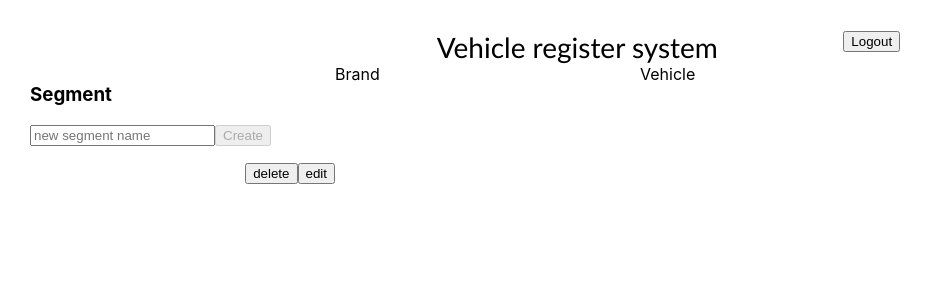
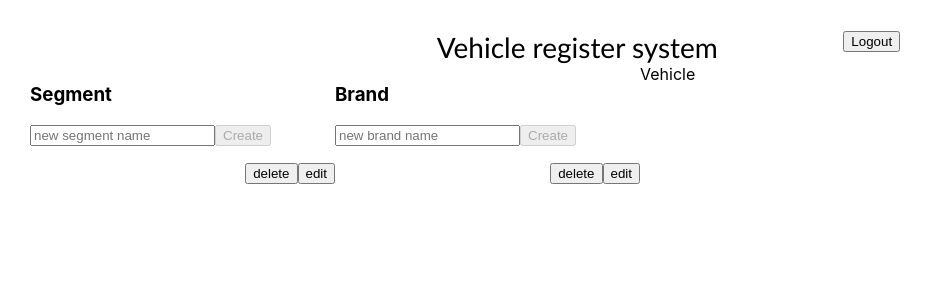
Before and after one commit to enuii3/react_vehicle, a React (Create React App) app: page /vehicle in a window 1280 px wide. Shown: the top 300 px of the page, without its empty margins (0-933 px from the left). Built offline with nearby package versions, Linux system fonts and the light colour scheme; no server answers.

Commit message:
feat: Brandコンポーネントの作成

```diff
--- a/src/components/Brand.js
+++ b/src/components/Brand.js
@@ -1,7 +1,108 @@
-import React from "react";
+import React, { useState, useEffect } from "react";
+import styles from "./Brand.module.css";
+import { useDispatch, useSelector } from "react-redux";
+import {
+  fetchAsyncGetBrands,
+  fetchAsyncCreateBrand,
+  fetchAsyncUpdateBrand,
+  fetchAsyncDeleteBrand,
+  editBrand,
+  selectBrands,
+  selectEditedBrand,
+} from "../features/vehicleSlice";
 
 const Brand = () => {
-  return <div>Brand</div>;
+  const dispatch = useDispatch();
+  const brands = useSelector(selectBrands);
+  const editedBrand = useSelector(selectEditedBrand);
+  const [successMsg, setSuccessMsg] = useState("");
+
+  useEffect(() => {
+    const fetchBootLoader = async () => {
+      const result = await dispatch(fetchAsyncGetBrands());
+      if (fetchAsyncGetBrands.rejected.match(result)) {
+        setSuccessMsg("Get error");
+      }
+    };
+    fetchBootLoader();
+  }, [dispatch]);
+
+  return (
+    <>
+      <h3 data-testid="h3-brand">Brand</h3>
+      <span className={styles.brand__status}>{successMsg}</span>
+      <div>
+        <input
+          type="text"
+          placeholder="new brand name"
+          value={editedBrand.brand_name}
+          onClick={async (e) =>
+            await dispatch(
+              editBrand({ ...editedBrand, brand_name: e.target.value })
+            )
+          }
+        />
+        <button
+          data-testid="btn-post"
+          disabled={!editedBrand.segment_name}
+          onClick={
+            editedBrand.id === 0
+              ? async () => {
+                  await dispatch(
+                    fetchAsyncCreateBrand({
+                      segment_name: editedBrand.segment_name,
+                    })
+                  );
+                  await dispatch(editBrand({ id: 0, segment_name: "" }));
+                }
+              : async () => {
+                  const result = await dispatch(
+                    fetchAsyncUpdateBrand(editedBrand)
+                  );
+                  await dispatch(
+                    editBrand({
+                      id: 0,
+                      segment_name: "",
+                    })
+                  );
+                  if (fetchAsyncUpdateBrand.fulfilled.match(result)) {
+                    setSuccessMsg("Updated in segment!");
+                  }
+                }
+          }>
+          {editedBrand.id === 0 ? "Create" : "Update"}
+        </button>
+        <ul>
+          {brands.map((brand) => (
+            <li className={styles.brand__item} key={brand.id}>
+              <span data-testid={`list-${brand.id}`}>{brand.brand_name}</span>
+              <div>
+                <button
+                  data-testid={`delete-brand-${brand.id}`}
+                  onClick={async () => {
+                    const result = await dispatch(
+                      fetchAsyncDeleteBrand(brand.id)
+                    );
+                    if (fetchAsyncDeleteBrand.fulfilled.match(result)) {
+                      setSuccessMsg("Deleted in brand!");
+                    }
+                  }}>
+                  delete
+                </button>
+                <button
+                  data-testid={`edit-brand-${brand.id}`}
+                  onClick={async () => {
+                    await dispatch(editBrand(brand));
+                  }}>
+                  edit
+                </button>
+              </div>
+            </li>
+          ))}
+        </ul>
+      </div>
+    </>
+  );
 };
 
 export default Brand;
```
